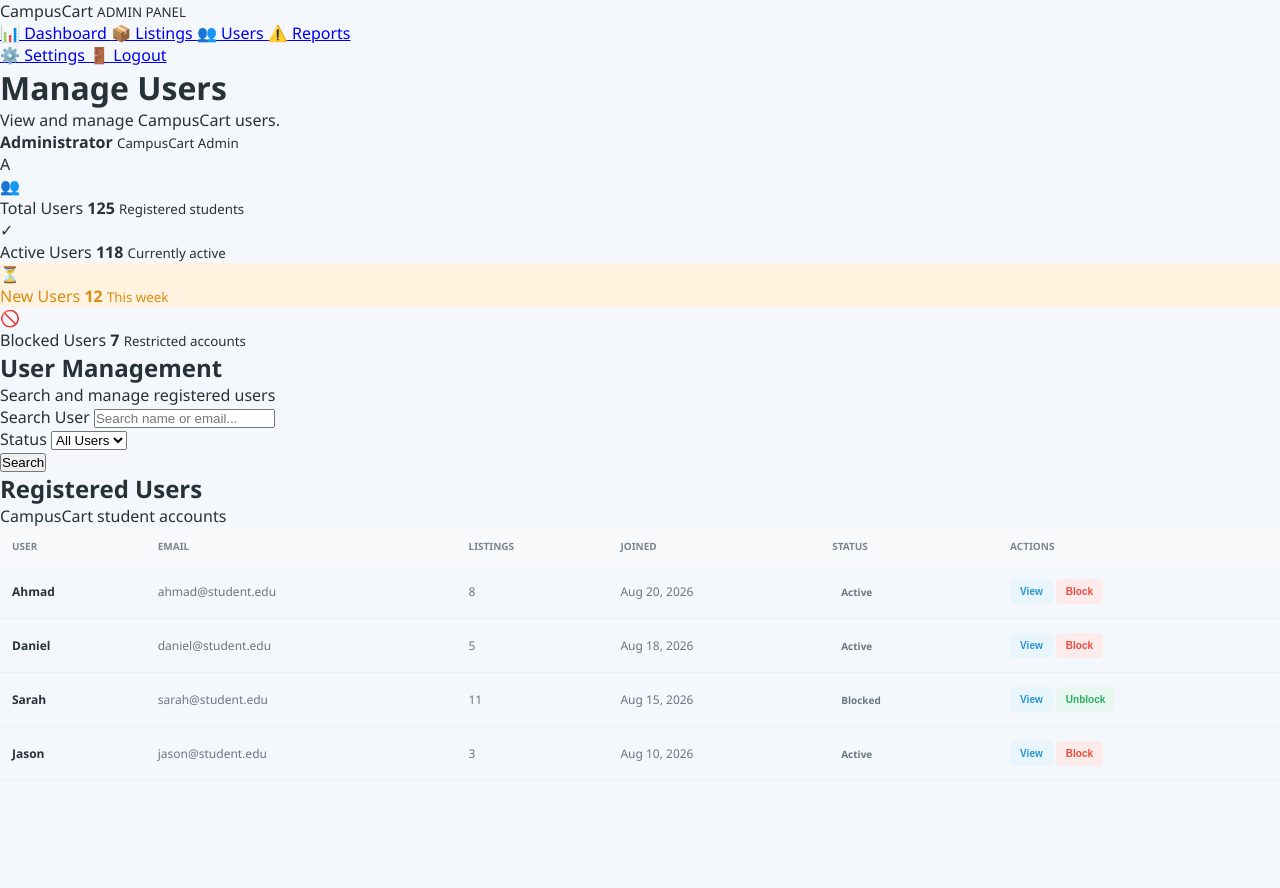
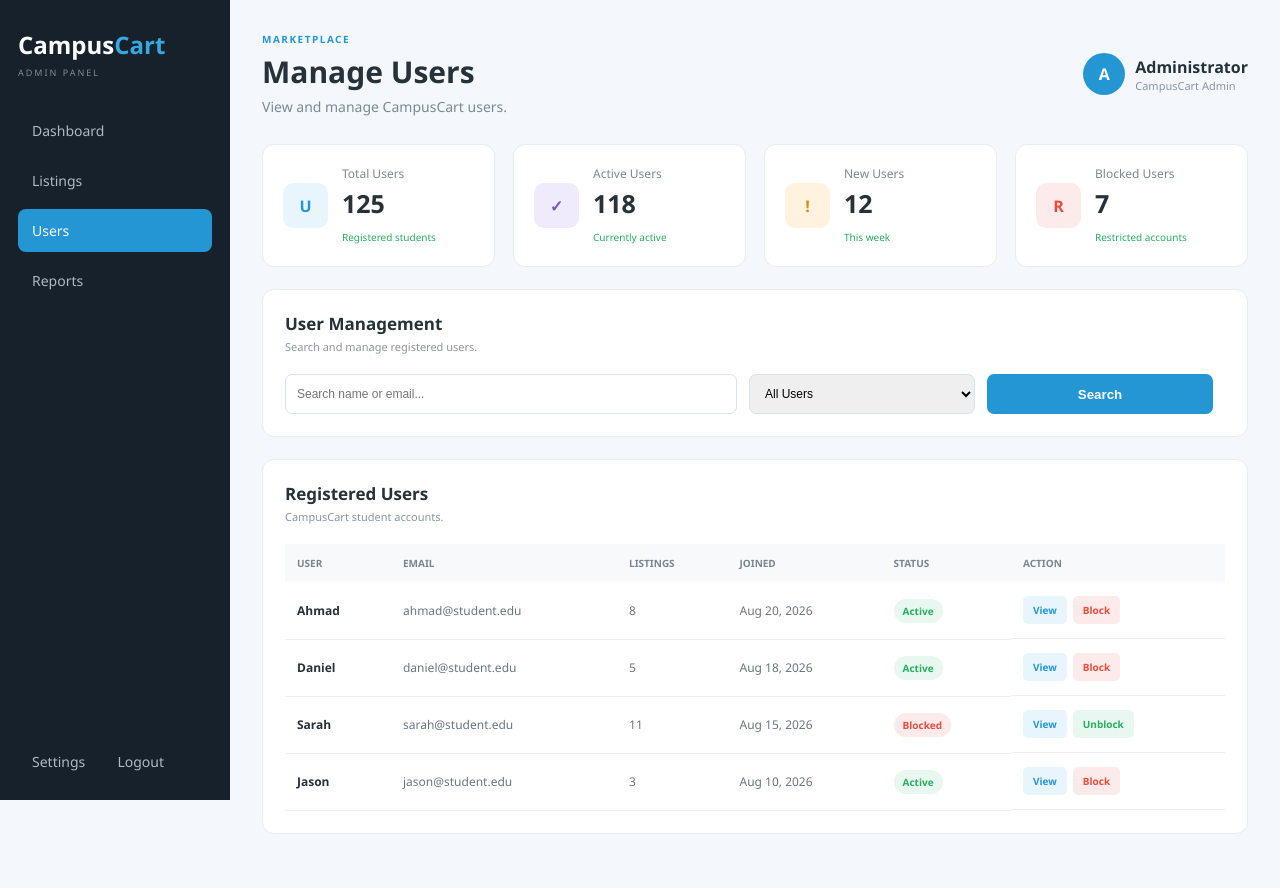
Before and after one commit to imannharith/CampusCart, a Flask app: page /users in a window 1280 px wide. Before the commit the page ends 766 px from the top, so only its background shows below. Run offline with Flask 3, Linux system fonts and the light colour scheme.

Commit message:
Style the Users page to match the rest of the admin panel
Users page was using a different set of CSS classes than admin.css
defines, so it rendered unstyled. Rebuilt it with the same sidebar/
stats/panel/table structure used on Dashboard, Listings, and Reports
so it's visually consistent.

```diff
--- a/templates/user.html
+++ b/templates/user.html
@@ -1,449 +1,202 @@
 <!DOCTYPE html>
 <html lang="en">
-
 <head>
     <meta charset="UTF-8">
     <meta name="viewport" content="width=device-width, initial-scale=1.0">
-
     <title>CampusCart - Manage Users</title>
-
     <link rel="stylesheet" href="{{ url_for('static', filename='admin.css') }}">
 </head>
 
 <body>
 
-<div class="admin-layout">
+<!-- SIDEBAR -->
+<aside class="sidebar">
 
-    <!-- SIDEBAR -->
+    <h2>Campus<span>Cart</span></h2>
+    <p class="admin-label">ADMIN PANEL</p>
 
-    <aside class="admin-sidebar">
-
-        <div class="admin-logo">
-            Campus<span>Cart</span>
-            <small>ADMIN PANEL</small>
-        </div>
-
-        <nav class="sidebar-menu">
-
-            <a href="{{ url_for('dashboard') }}" class="sidebar-link">
-                <span>📊</span>
-                Dashboard
-            </a>
-
-            <a href="{{ url_for('listings') }}" class="sidebar-link">
-                <span>📦</span>
-                Listings
-            </a>
-
-            <a href="{{ url_for('users') }}" class="sidebar-link active">
-                <span>👥</span>
-                Users
-            </a>
-
-            <a href="{{ url_for('reports') }}" class="sidebar-link">
-                <span>⚠️</span>
-                Reports
-            </a>
-
+    <nav>
+        <a href="{{ url_for('dashboard') }}">Dashboard</a>
+        <a href="{{ url_for('listings') }}">Listings</a>
+        <a href="{{ url_for('users') }}" class="active">Users</a>
+        <a href="{{ url_for('reports') }}">Reports</a>
     </nav>
 
     <div class="sidebar-bottom">
-
-            <a href="#" class="sidebar-link">
-                <span>⚙️</span>
-                Settings
-            </a>
-
-            <a href="#" class="sidebar-link">
-                <span>🚪</span>
-                Logout
-            </a>
-
+        <a href="#">Settings</a>
+        <a href="#">Logout</a>
     </div>
 
 </aside>
 
 
 <!-- MAIN CONTENT -->
+<main class="main">
 
-    <main class="admin-main">
-
-        <div class="admin-topbar">
+    <!-- HEADER -->
+    <header>
 
         <div>
-
+            <p class="small-title">MARKETPLACE</p>
             <h1>Manage Users</h1>
-
-                <p>
+            <p class="subtitle">
                 View and manage CampusCart users.
             </p>
-
         </div>
 
-            <div class="admin-profile">
+        <div class="admin-user">
+
+            <div class="avatar">A</div>
 
             <div>
                 <strong>Administrator</strong>
                 <small>CampusCart Admin</small>
             </div>
 
-                <div class="profile-icon">
-                    A
         </div>
 
-            </div>
-
-        </div>
+    </header>
 
 
     <!-- USER STATISTICS -->
+    <section class="stats">
 
-        <div class="dashboard-stats">
-
-            <div class="stat-card users">
-
-                <div class="stat-icon">
-                    👥
+        <div class="card">
+            <span class="icon blue">U</span>
+            <div>
+                <p>Total Users</p>
+                <h2>125</h2>
+                <small>Registered students</small>
+            </div>
         </div>
 
-                <div class="stat-content">
-
-                    <span>Total Users</span>
-
-                    <strong>125</strong>
-
-                    <small class="positive">
-                        Registered students
-                    </small>
-
+        <div class="card">
+            <span class="icon purple">&#10003;</span>
+            <div>
+                <p>Active Users</p>
+                <h2>118</h2>
+                <small>Currently active</small>
+            </div>
         </div>
 
+        <div class="card">
+            <span class="icon orange">!</span>
+            <div>
+                <p>New Users</p>
+                <h2>12</h2>
+                <small>This week</small>
+            </div>
         </div>
 
-
-            <div class="stat-card listings">
-
-                <div class="stat-icon">
-                    ✓
+        <div class="card">
+            <span class="icon red">R</span>
+            <div>
+                <p>Blocked Users</p>
+                <h2>7</h2>
+                <small>Restricted accounts</small>
+            </div>
         </div>
 
-                <div class="stat-content">
-
-                    <span>Active Users</span>
-
-                    <strong>118</strong>
-
-                    <small class="positive">
-                        Currently active
-                    </small>
-
-                </div>
-
-            </div>
-
-
-            <div class="stat-card pending">
-
-                <div class="stat-icon">
-                    ⏳
-                </div>
-
-                <div class="stat-content">
-
-                    <span>New Users</span>
-
-                    <strong>12</strong>
-
-                    <small class="warning-text">
-                        This week
-                    </small>
-
-                </div>
-
-            </div>
-
-
-            <div class="stat-card reports">
-
-                <div class="stat-icon">
-                    🚫
-                </div>
-
-                <div class="stat-content">
-
-                    <span>Blocked Users</span>
-
-                    <strong>7</strong>
-
-                    <small class="danger-text">
-                        Restricted accounts
-                    </small>
-
-                </div>
-
-            </div>
-
-        </div>
+    </section>
 
 
     <!-- SEARCH -->
+    <section class="panel">
 
-        <div class="dashboard-panel">
-
-            <div class="panel-header">
-
+        <div class="panel-title">
             <div>
-
-                    <h2>User Management</h2>
-
-                    <p>
-                        Search and manage registered users
-                    </p>
-
+                <h3>User Management</h3>
+                <p>Search and manage registered users.</p>
+            </div>
         </div>
 
-            </div>
-
-
-            <div class="listing-filters">
-
-                <div class="filter-input">
-
-                    <label>Search User</label>
-
-                    <input
-                        type="text"
-                        placeholder="Search name or email..."
-                    >
-
-                </div>
-
-
-                <div class="filter-input">
-
-                    <label>Status</label>
-
+        <div class="filters">
+            <input type="text" placeholder="Search name or email...">
             <select>
-
                 <option>All Users</option>
                 <option>Active</option>
                 <option>Blocked</option>
-
             </select>
-
+            <button>Search</button>
         </div>
 
-
-                <button class="btn-apply-filter">
-                    Search
-                </button>
-
-            </div>
-
-        </div>
+    </section>
 
 
     <!-- USER TABLE -->
+    <section class="panel">
 
-        <div class="dashboard-panel listings-panel">
-
-            <div class="panel-header">
-
+        <div class="panel-title">
             <div>
-
-                    <h2>Registered Users</h2>
-
-                    <p>
-                        CampusCart student accounts
-                    </p>
-
+                <h3>Registered Users</h3>
+                <p>CampusCart student accounts.</p>
+            </div>
         </div>
 
-            </div>
-
-
-            <div class="table-wrapper">
-
-                <table class="admin-table">
-
+        <div class="table-container">
+            <table>
                 <thead>
-
                     <tr>
-
                         <th>User</th>
                         <th>Email</th>
                         <th>Listings</th>
                         <th>Joined</th>
                         <th>Status</th>
-                            <th>Actions</th>
-
+                        <th>Action</th>
                     </tr>
-
                 </thead>
-
-
                 <tbody>
-
                     <tr>
-
-                            <td>
-                                <strong>Ahmad</strong>
+                        <td><strong>Ahmad</strong></td>
+                        <td>ahmad@student.edu</td>
+                        <td>8</td>
+                        <td>Aug 20, 2026</td>
+                        <td><span class="status approved">Active</span></td>
+                        <td class="action-cell">
+                            <a href="#" class="view-btn">View</a>
+                            <a href="#" class="reject-btn">Block</a>
                         </td>
-
-                            <td>
-                                ahmad@student.edu
+                    </tr>
+                    <tr>
+                        <td><strong>Daniel</strong></td>
+                        <td>daniel@student.edu</td>
+                        <td>5</td>
+                        <td>Aug 18, 2026</td>
+                        <td><span class="status approved">Active</span></td>
+                        <td class="action-cell">
+                            <a href="#" class="view-btn">View</a>
+                            <a href="#" class="reject-btn">Block</a>
                         </td>
-
-                            <td>
-                                8
+                    </tr>
+                    <tr>
+                        <td><strong>Sarah</strong></td>
+                        <td>sarah@student.edu</td>
+                        <td>11</td>
+                        <td>Aug 15, 2026</td>
+                        <td><span class="status reported">Blocked</span></td>
+                        <td class="action-cell">
+                            <a href="#" class="view-btn">View</a>
+                            <a href="#" class="approve-btn">Unblock</a>
                         </td>
-
-                            <td>
-                                Aug 20, 2026
+                    </tr>
+                    <tr>
+                        <td><strong>Jason</strong></td>
+                        <td>jason@student.edu</td>
+                        <td>3</td>
+                        <td>Aug 10, 2026</td>
+                        <td><span class="status approved">Active</span></td>
+                        <td class="action-cell">
+                            <a href="#" class="view-btn">View</a>
+                            <a href="#" class="reject-btn">Block</a>
                         </td>
-
-                            <td>
-                                <span class="status status-approved">
-                                    Active
-                                </span>
-                            </td>
-
-                            <td>
-                                <button class="action-btn view-btn">
-                                    View
-                                </button>
-
-                                <button class="action-btn reject-btn">
-                                    Block
-                                </button>
-                            </td>
-
                     </tr>
-
-
-                        <tr>
-
-                            <td>
-                                <strong>Daniel</strong>
-                            </td>
-
-                            <td>
-                                daniel@student.edu
-                            </td>
-
-                            <td>
-                                5
-                            </td>
-
-                            <td>
-                                Aug 18, 2026
-                            </td>
-
-                            <td>
-                                <span class="status status-approved">
-                                    Active
-                                </span>
-                            </td>
-
-                            <td>
-                                <button class="action-btn view-btn">
-                                    View
-                                </button>
-
-                                <button class="action-btn reject-btn">
-                                    Block
-                                </button>
-                            </td>
-
-                        </tr>
-
-
-                        <tr>
-
-                            <td>
-                                <strong>Sarah</strong>
-                            </td>
-
-                            <td>
-                                sarah@student.edu
-                            </td>
-
-                            <td>
-                                11
-                            </td>
-
-                            <td>
-                                Aug 15, 2026
-                            </td>
-
-                            <td>
-                                <span class="status status-reported">
-                                    Blocked
-                                </span>
-                            </td>
-
-                            <td>
-                                <button class="action-btn view-btn">
-                                    View
-                                </button>
-
-                                <button class="action-btn approve-btn">
-                                    Unblock
-                                </button>
-                            </td>
-
-                        </tr>
-
-
-                        <tr>
-
-                            <td>
-                                <strong>Jason</strong>
-                            </td>
-
-                            <td>
-                                jason@student.edu
-                            </td>
-
-                            <td>
-                                3
-                            </td>
-
-                            <td>
-                                Aug 10, 2026
-                            </td>
-
-                            <td>
-                                <span class="status status-approved">
-                                    Active
-                                </span>
-                            </td>
-
-                            <td>
-                                <button class="action-btn view-btn">
-                                    View
-                                </button>
-
-                                <button class="action-btn reject-btn">
-                                    Block
-                                </button>
-                            </td>
-
-                        </tr>
-
-
                 </tbody>
-
             </table>
-
         </div>
 
-        </div>
+    </section>
 
 </main>
 
-</div>
-
 </body>
-
 </html>
```
Lines whose indentation alone changed are shown as unchanged.
